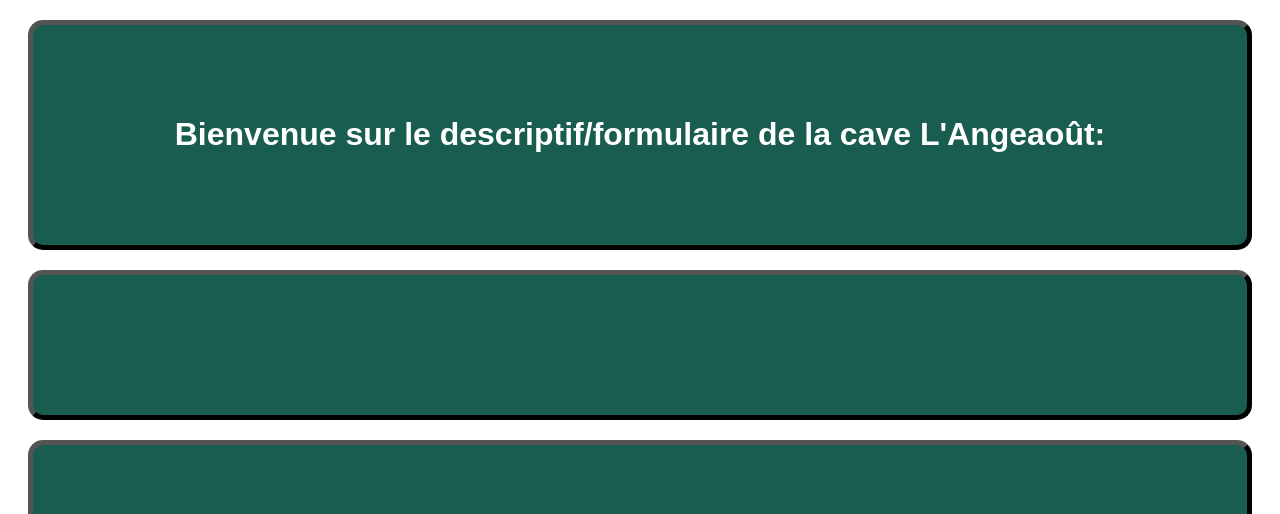
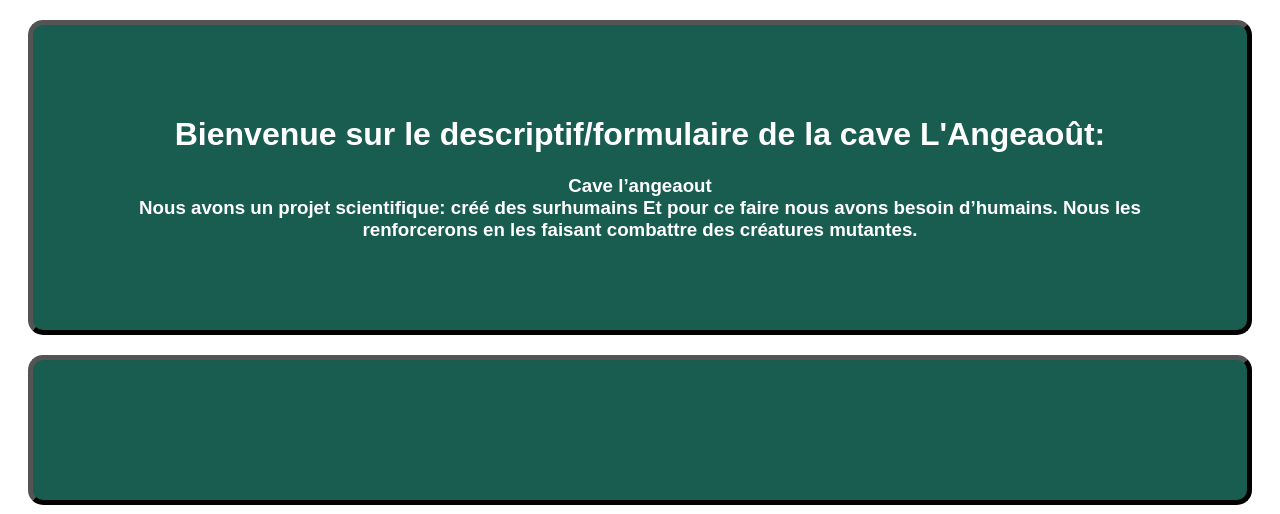
Before and after one commit to servispacement-cpu/Doctocav, a website: page public/cavl'angeaoût/index.html in a window 1280 px wide. Shown: the top 514 px of the page. Drawn offline with Linux system fonts and the light colour scheme.

Commit message:
desccavJ

```diff
--- a/public/cavl'angeaoût/index.html
+++ b/public/cavl'angeaoût/index.html
@@ -7,6 +7,9 @@
     <body>
     <div class="un">
         <h1>Bienvenue sur le descriptif/formulaire de la cave L'Angeaoût:</h1>
+        <h3>Cave l’angeaout <br>
+        Nous avons un projet scientifique: créé des surhumains
+        Et pour ce faire nous avons besoin d’humains. Nous les renforcerons en les faisant combattre des créatures mutantes.</h3>
     </div>
 
 <div class="un"></div>
```
Also changed, not shown: public/caveve/index.html (+2 -0 lines), public/caveve/img1.jpeg (added), public/caveve/img2.jpeg (added).
